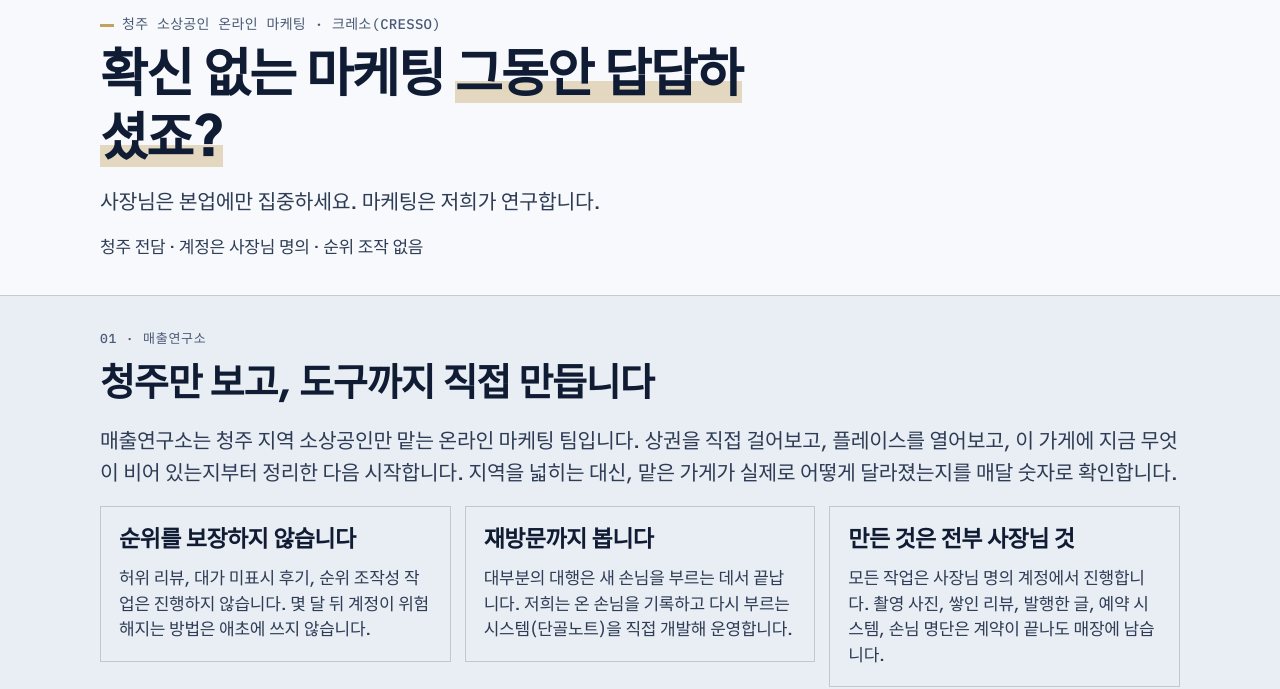
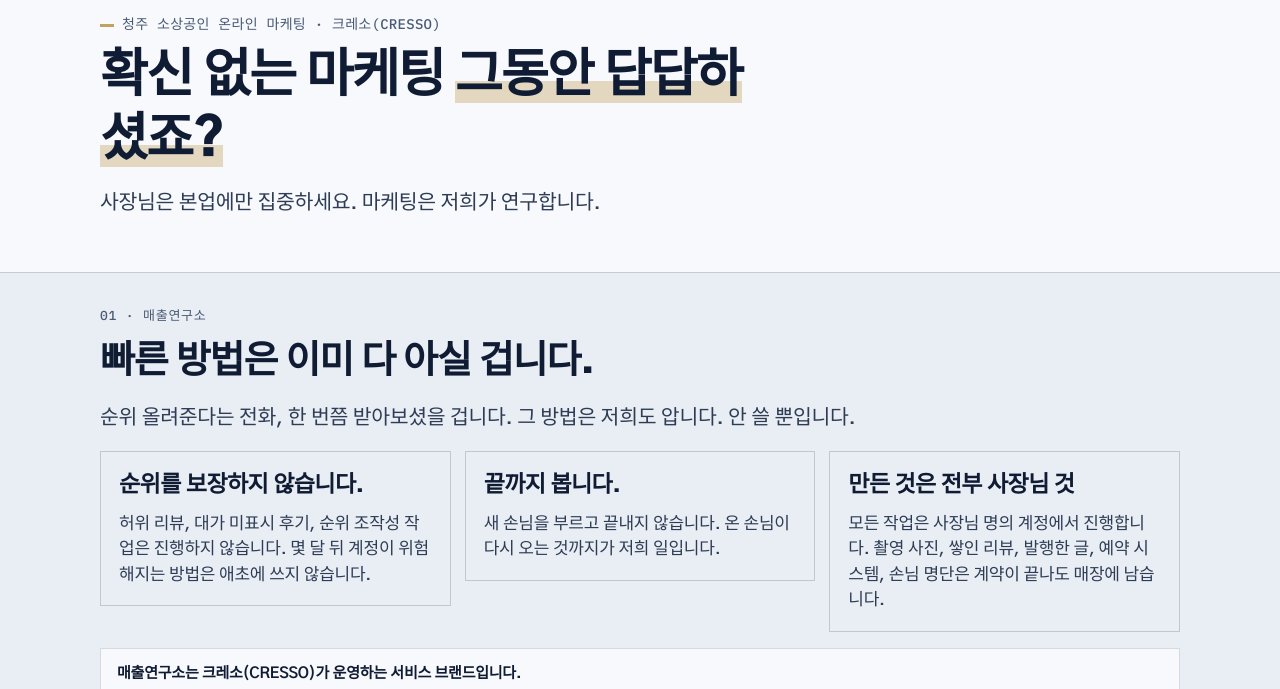
Before and after one commit to cresso0437-oss/-, a plain HTML site: page index.html in a window 1280 px wide. Shown: the part 67-756 px from the top of the page. Drawn offline with Linux system fonts and the light colour scheme; a web font is replaced by a local one.

Commit message:
Update index.html

```diff
--- a/index.html
+++ b/index.html
@@ -312,7 +312,7 @@
           마케팅은 저희가 연구합니다.
         </p>
 
-        <div class="hero__assure">청주 전담 · 계정은 사장님 명의 · 순위 조작 없음</div>
+        <div class="hero__assure"></div>
       </div>
     </div>
   </section>
@@ -321,17 +321,15 @@
   <section class="section section--panel section--anchor" id="operator">
     <div class="container stack gap-16">
       <span class="section-label">01 · 매출연구소</span>
-      <h2 class="h2">청주만 보고, 도구까지 직접 만듭니다</h2>
+      <h2 class="h2">빠른 방법은 이미 다 아실 겁니다.</h2>
 
       <p class="lead">
-        매출연구소는 청주 지역 소상공인만 맡는 온라인 마케팅 팀입니다. 상권을 직접 걸어보고,
-        플레이스를 열어보고, 이 가게에 지금 무엇이 비어 있는지부터 정리한 다음 시작합니다.
-        지역을 넓히는 대신, 맡은 가게가 실제로 어떻게 달라졌는지를 매달 숫자로 확인합니다.
+      순위 올려준다는 전화, 한 번쯤 받아보셨을 겁니다. 그 방법은 저희도 압니다. 안 쓸 뿐입니다.
       </p>
 
       <div class="grid-300">
         <div class="service-card">
-          <h3 class="h3">순위를 보장하지 않습니다</h3>
+          <h3 class="h3">순위를 보장하지 않습니다.</h3>
           <p class="body body--15">
             허위 리뷰, 대가 미표시 후기, 순위 조작성 작업은 진행하지 않습니다.
             몇 달 뒤 계정이 위험해지는 방법은 애초에 쓰지 않습니다.
@@ -339,10 +337,9 @@
         </div>
 
         <div class="service-card">
-          <h3 class="h3">재방문까지 봅니다</h3>
+          <h3 class="h3">끝까지 봅니다.</h3>
           <p class="body body--15">
-            대부분의 대행은 새 손님을 부르는 데서 끝납니다. 저희는 온 손님을 기록하고
-            다시 부르는 시스템(단골노트)을 직접 개발해 운영합니다.
+           새 손님을 부르고 끝내지 않습니다. 온 손님이 다시 오는 것까지가 저희 일입니다.
           </p>
         </div>
 
```
